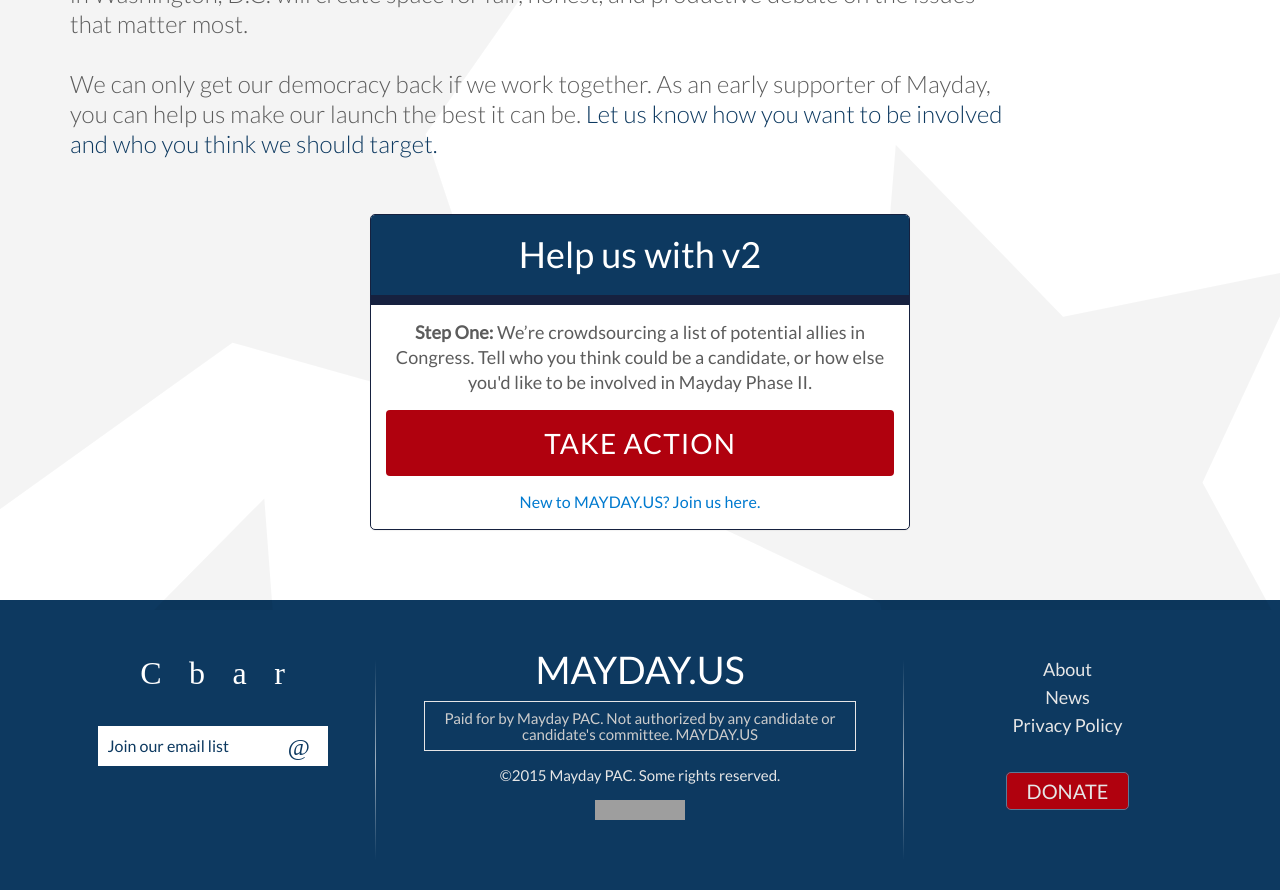
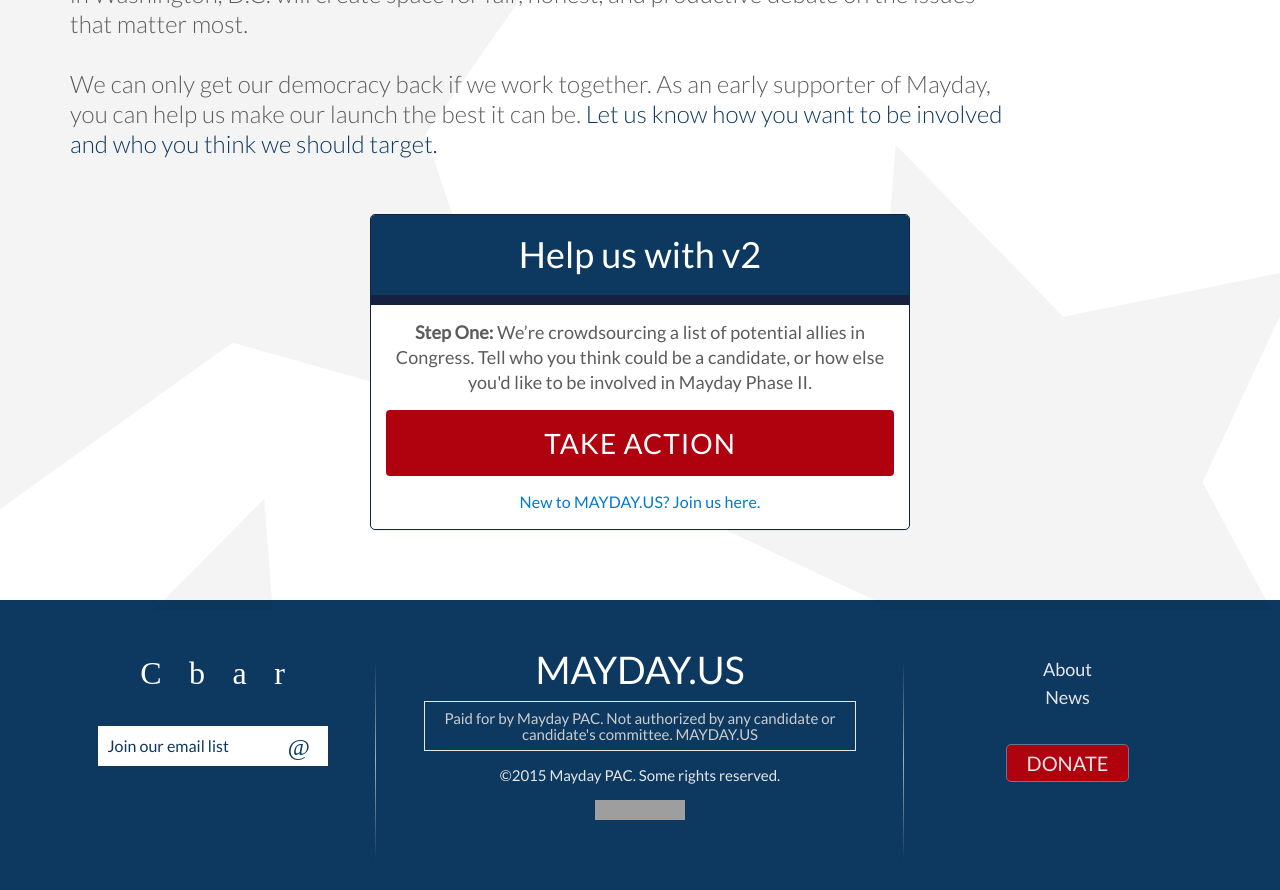
Before and after one commit to MayOneUS/mayday-2.0-frontend, a Jekyll site: the page built from index.html, in a window 1280 px wide and 900 px high, scrolled down 2150 px. Shown: the top 890 px of the window. Built offline with Jekyll 4.4.1, drawn with Linux system fonts in a browser that asks for light colours; nearby versions of some CDN libraries; some web fonts are replaced; grey boxes are pictures that could not be loaded.

Commit message:
Footer: remove privacy policy from footer

```diff
--- a/_includes/footer.html
+++ b/_includes/footer.html
@@ -29,7 +29,6 @@
     <div class="right-col hidden-xs hidden-sm col-md-3 col-lg-3">
       <div><a href="/about_us/">About</a></div>
       <div><a href="/news/">News</a></div>
-      <div><a href="/privacy-policy/">Privacy Policy</a></div>
       <div>&nbsp;</div>
       <div class="donate-link"><a href="/donate/">DONATE</a></div>
     </div>
```
